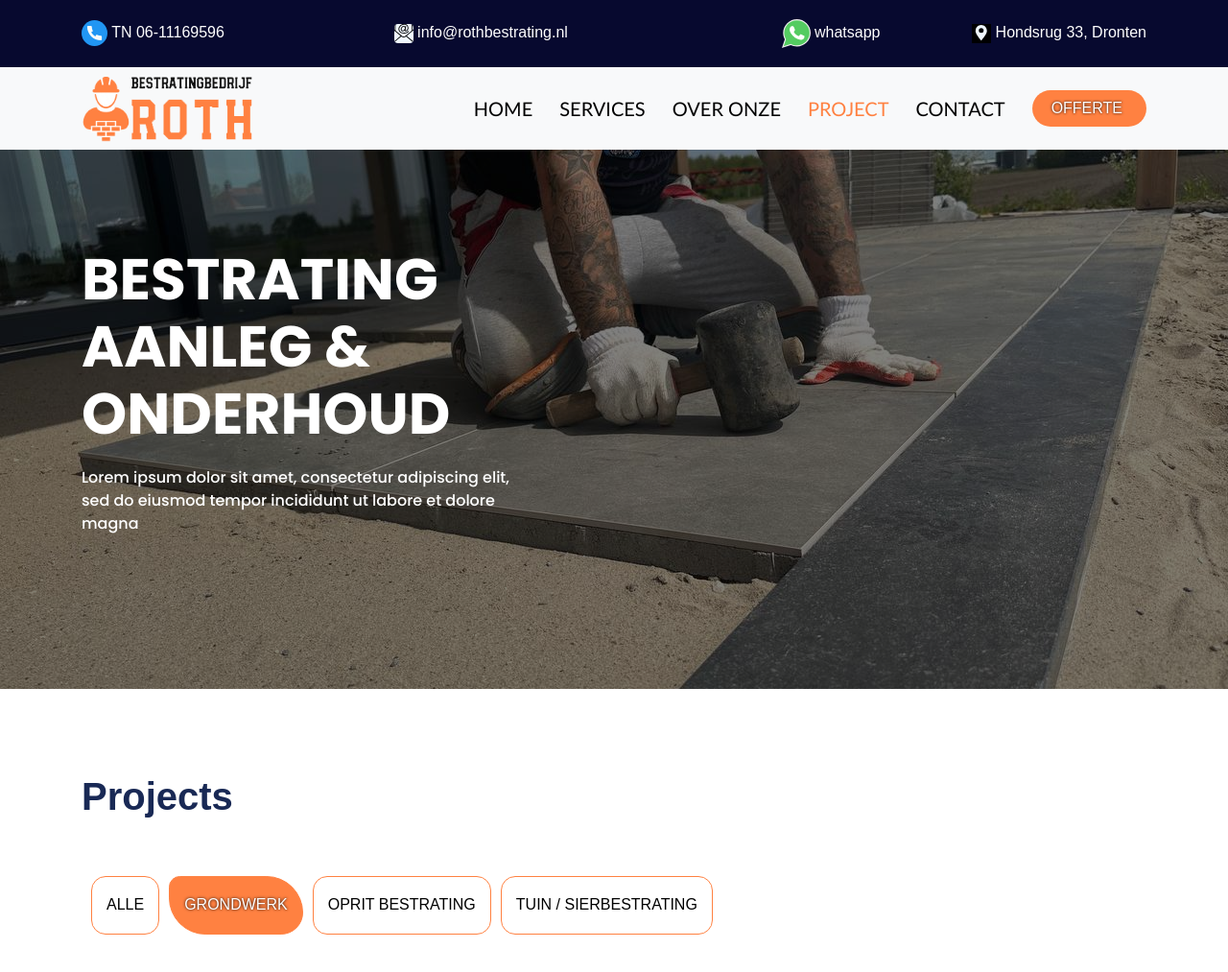
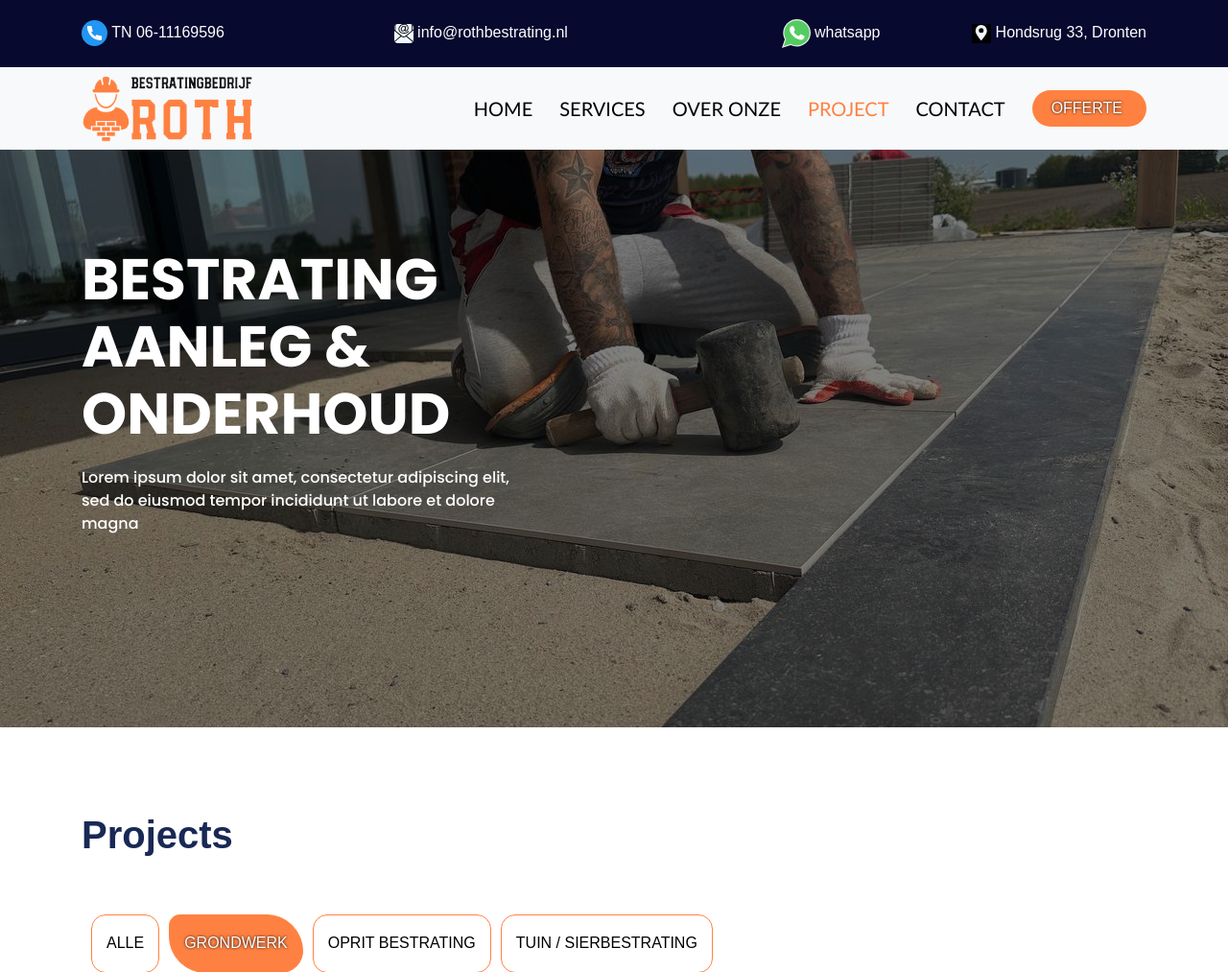
Before and after one commit to Nawaf1w3/Roth-Bestrating, a PHP site: page /projects.php in a window 1280 px wide. Shown: the top 1013 px of the page at 96% size. Run offline with PHP 8.4, Linux system fonts and the light colour scheme.

Commit message:
banner style

```diff
--- a/css/style.css
+++ b/css/style.css
@@ -601,6 +601,7 @@ button {
 }
 
 .banner_section {
+    min-height: 602px;
     overflow: hidden;
     position: relative;
     align-items: start;
@@ -622,7 +623,6 @@ button {
 .preload-background-services {
     background: url(../IMG/background-pc-services.jpg) center no-repeat;
     background-size:  cover;
-    min-height: 370px;
 
     /* Keep the element displayed while preloading */
 }
```
